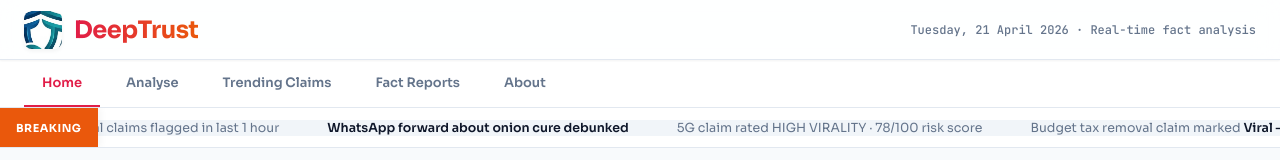
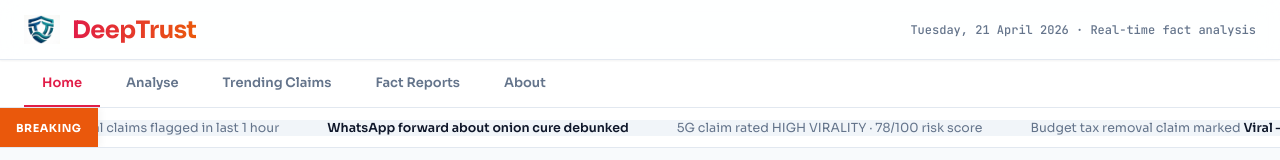
Before and after one commit to nikhilyadav156/DeepTrust, a plain HTML site: page app.html in a window 1280 px wide. Shown: the top 160 px of the page. Drawn offline with Linux system fonts and the light colour scheme.

Commit message:
Adjusted logo CSS to fit the image completely without cropping

```diff
--- a/app.html
+++ b/app.html
@@ -72,22 +72,18 @@ header {
 }
 
 .logo-icon-wrapper {
-    width: 38px;
-    height: 38px;
-    overflow: hidden;
-    position: relative;
-    border-radius: 8px;
-    background: #fff;
-    box-shadow: 0 2px 4px rgba(0,0,0,0.05); /* Adds a premium card-style look for the icon */
+    width: 36px;
+    height: 36px;
+    display: flex;
+    align-items: center;
+    justify-content: center;
     flex-shrink: 0;
 }
 
 .logo-icon-wrapper img {
-    position: absolute;
-    width: 220%; /* Zooms in to crop the text and just show the shield */
-    height: auto;
-    top: -15%;   /* Positions the shield part in the center vertically */
-    left: -60%;  /* Centers it horizontally */
+    width: 100%;
+    height: 100%;
+    object-fit: contain; /* Fits completely without cropping */
 }
 
 .logo h1 {
```
Also changed, not shown: WhatsApp Image 2026-04-21 at 12.43.27 PM.jpeg (deleted), 1 other file.
